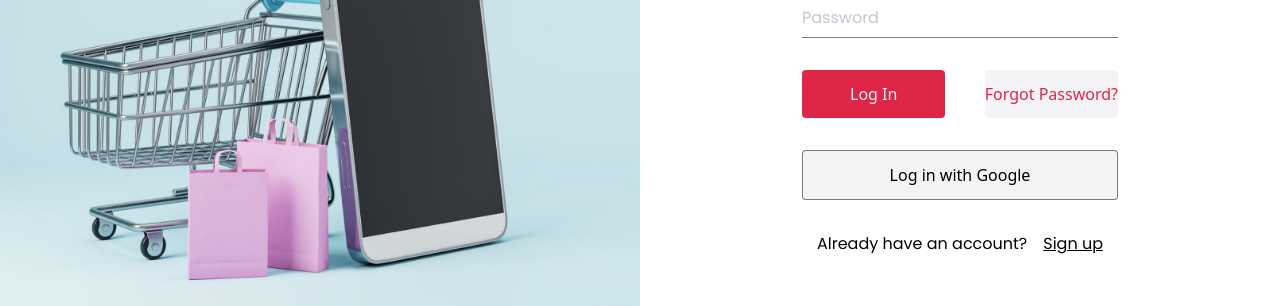
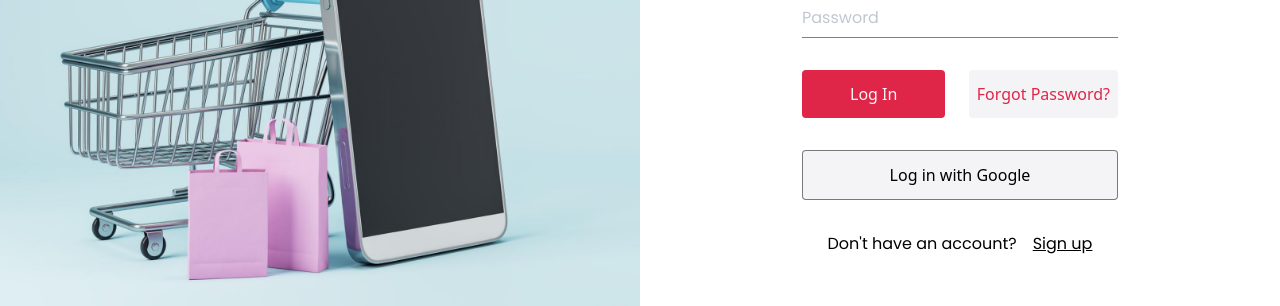
Before and after one commit to BarcDevs/TechTreasure--client, a React (Vite) app: page /login in a window 1280 px wide. Shown: the part 429-735 px from the top of the page. Built offline with nearby package versions, Linux system fonts and the light colour scheme; no server answers.

Commit message:
fix: fix login page that sayed "already signed in?"

```diff
--- a/src/components/auth/LoginForm.tsx
+++ b/src/components/auth/LoginForm.tsx
@@ -44,14 +44,14 @@ const LoginForm = ({}) => {
                            formControl={form.control}/>
                 <div className={'flex-row-between gap-4'}>
                     <Button className={'capitalize'} type="submit" text={t(AUTH_LOCALES.login)}/>
-                    <Button className={'text-body bg-neutral-50 px-0 text-red-500'}
+                    <Button className={'text-body bg-neutral-50 px-2 py-1 text-red-500'}
                             text={t(AUTH_LOCALES.forgotPassword)}/>
                 </div>
                 {isError && <ErrorMessage message={getErrorMessage(error)}/>}
                 <Button className={'w-full'} variant={'white'}
                         text={`${t(AUTH_LOCALES.login)} ${t(AUTH_LOCALES.withGoogle)}`}/>
                 <div className={'flex-center-row gap-4'}>
-                    <p className={'text-body'}>{t(AUTH_LOCALES.alreadyHaveAccount)}</p>
+                    <p className={'text-body'}>{t(AUTH_LOCALES.dontHaveAccount)}</p>
                     <Link to={'/signup'} className={'text-body-medium underline'}>{t(AUTH_LOCALES.signup)}</Link>
                 </div>
             </form>
--- a/src/components/auth/SignupForm.tsx
+++ b/src/components/auth/SignupForm.tsx
@@ -55,8 +55,8 @@ const SignupForm = ({}) => {
                 {isError && <ErrorMessage
                     message={getErrorMessage(error)}/>}
                 <div className={'flex-center-row gap-4'}>
-                    <p className={'text-body'}>Already have an account?</p>
-                    <Link to={'/login'} className={'text-body-medium underline'}>Log in</Link>
+                    <p className={'text-body'}>{t(AUTH_LOCALES.alreadyHaveAccount)}</p>
+                    <Link to={'/login'} className={'text-body-medium underline'}>{t(AUTH_LOCALES.login)}</Link>
                 </div>
             </form>
         </Form>
```
